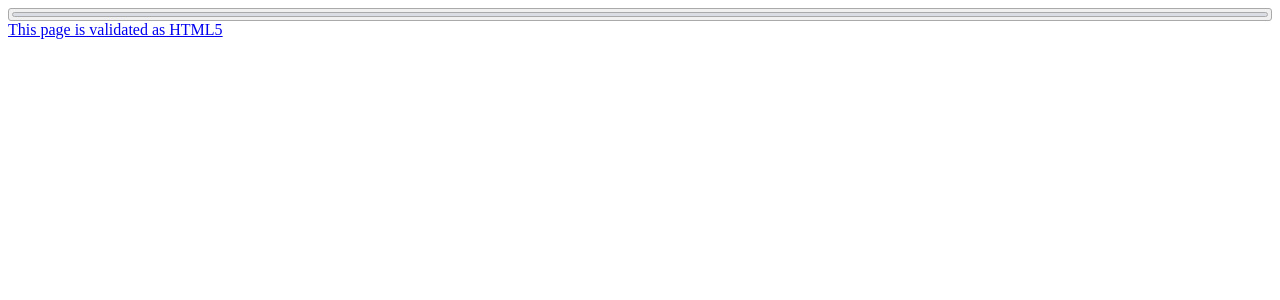
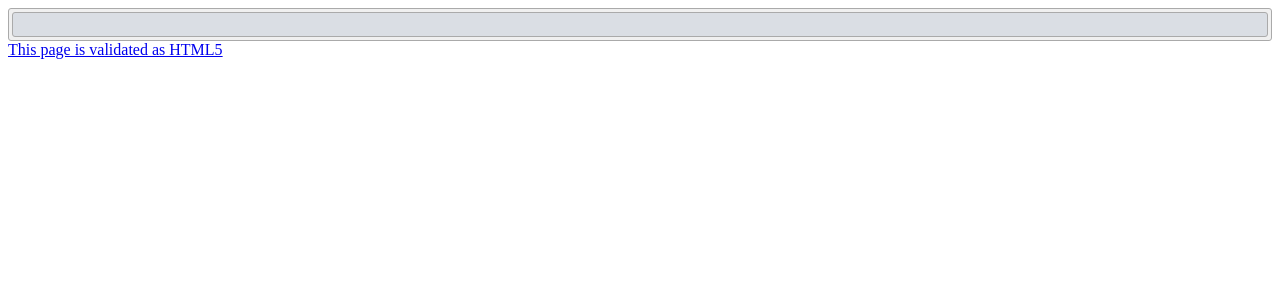
Before and after one commit to fredrana/jqHomepage, a PHP site: page / in a window 1280 px wide. Shown: the top 300 px of the page. Run offline with PHP 8.4, Linux system fonts and the light colour scheme; data that the repository does not hold is empty.

Commit message:
Can't create Tabs if tab list is empty #32

```diff
--- a/index.php
+++ b/index.php
@@ -105,7 +105,7 @@ include 'dbconnector.php';
 	</div>
 
     <div id="tabs">
- 	    <ul id="tabsList">
+ 	    <ul id="tabsList" class="hasmenu">
 			<?php
 				generateTabs();
 			?>
@@ -337,14 +337,18 @@ include 'dbconnector.php';
 								//var ul = tabs.find("ul");
 								//$("<li><a href=\"\" class=\"buttons\"><span class=\"ui-icon ui-icon-suitcase\"></span>"+name +"</a></li>").append
 
-								$("#" +itemId).parent().append( "<li id='tab" +data +"' class='hasmenu'><a href='#page" +data +"' class=\"buttons\"><span class=\"ui-icon ui-icon-suitcase\"></span>"+name +"</a></li>");
+								var tabList;
+								if (itemId == "tabsList") tabList = $("#" +itemId);
+								else tabList = $("#" +itemId).parent();
 
-								$("#" +itemId).parent().parent().append("<div id='page" +data +"' class='hasmenu'><div class=\"accordion_links\"></div>");
+								tabList.append( "<li id='tab" +data +"' class='hasmenu'><a href='#page" +data +"' class=\"buttons\"><span class=\"ui-icon ui-icon-suitcase\"></span>"+name +"</a></li>");
 
-								$("#" +itemId).parent().parent().tabs("refresh");
+								tabList.parent().append("<div id='page" +data +"' class='hasmenu'><div class=\"accordion_links\"></div>");
+
+								tabList.parent().tabs("refresh");
 
 								//todo: the initialization should be synced in one method common to both this and initialalization on accordions from db.
-								$("#" +itemId).parent().accordion({
+								tabList.accordion({
 									header: "> div > h3",
 									heightStyle: 'content',
 									active: 'false',
--- a/styles/styles.css
+++ b/styles/styles.css
@@ -15,6 +15,11 @@
 #tabs .ui-tabs-nav .ui-icon
 {
     display: inline-block;
+}
+
+#tabsList
+{
+	min-height: 20px;
 }
 
 /*.TextBox, .TextArea
```
